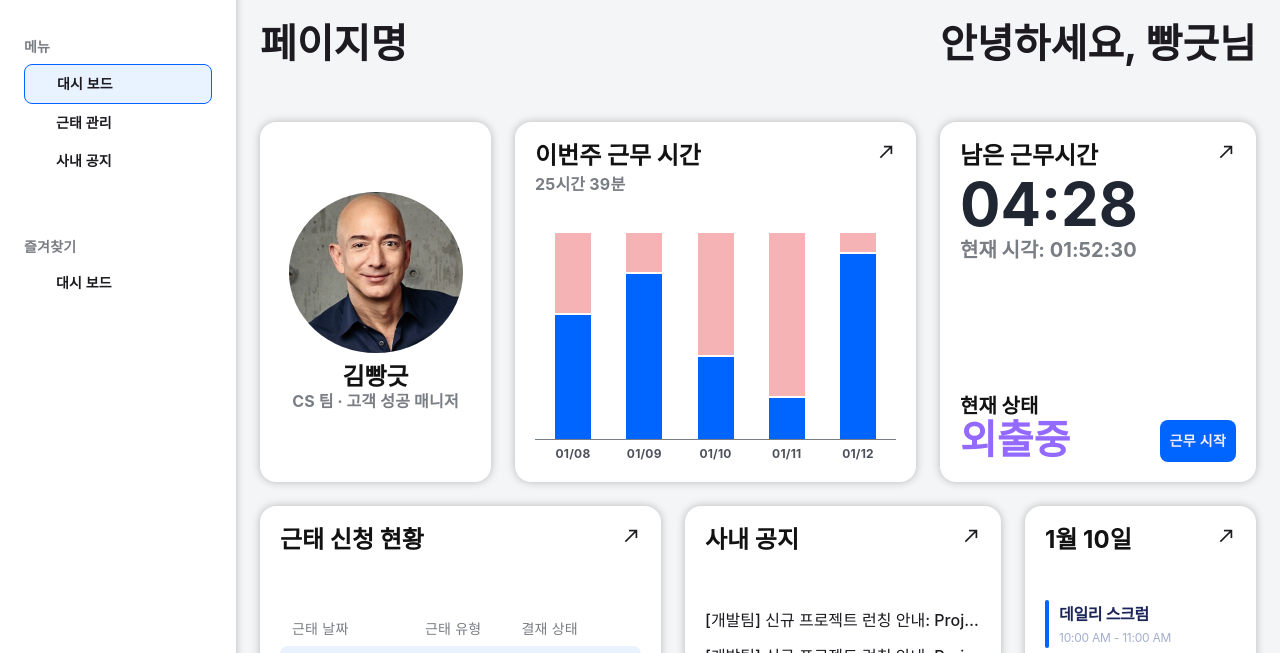
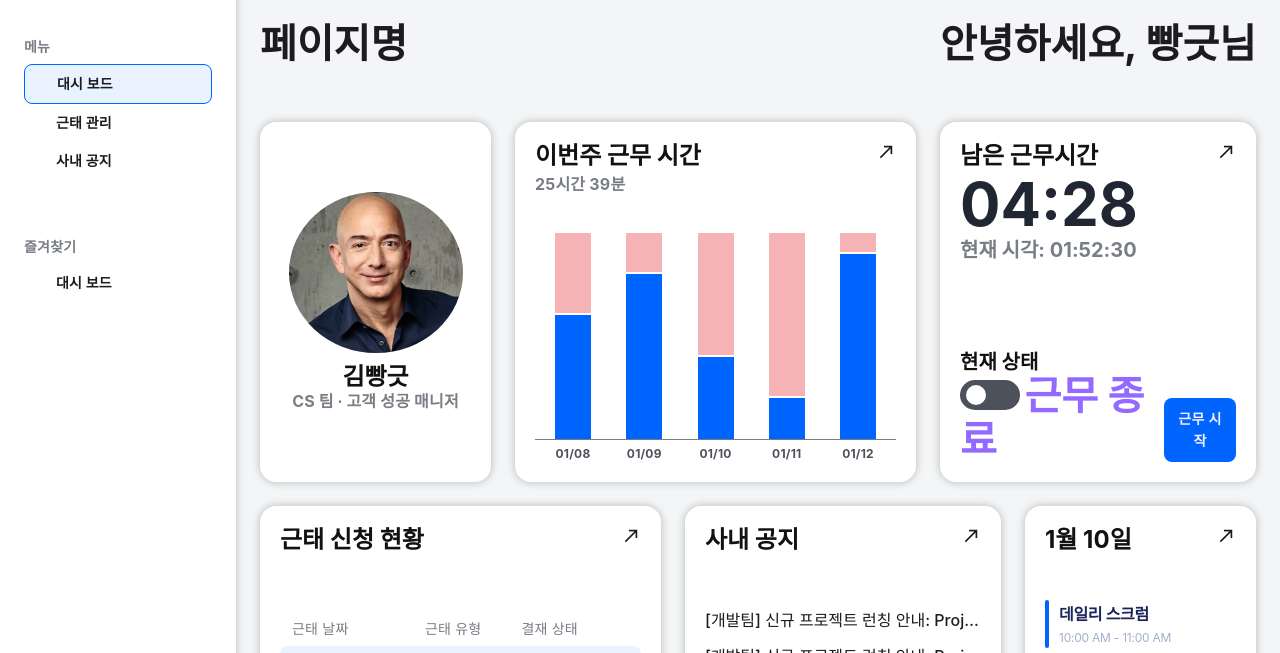
Before and after one commit to Dev-FE-3/toy-project1-team4, a website built with Vite: page index.html in a window 1280 px wide. Shown: the part 78-731 px from the top of the page. Built offline with nearby package versions, Linux system fonts and the light colour scheme; files whose address does not match are found by name.

Commit message:
feat: 근무시작, 근무종료 토글버튼 추가
근무시작, 근무종료 토글버튼 추가

```diff
--- a/src/pages/user/home/home.css
+++ b/src/pages/user/home/home.css
@@ -161,6 +161,51 @@
   font-weight: 700;
   line-height: 24px;
 }
+
+#home .box--time .time-state .time-state__now .now__switch {
+  display: inline-block;
+  position: relative;
+  width: 60px;
+  height: 30px;
+}
+
+#home .box--time .time-state .time-state__now .now__switch .switch__input {
+  position: relative;
+  width: 100%;
+  height: 100%;
+  margin: 0;
+  appearance: none;
+  background-color: var(--grey2);
+  border-radius: 20px;
+  transition: background-color 0.2s linear;
+  cursor: pointer;
+}
+
+#home .box--time .time-state .time-state__now .now__switch .switch__input::before {
+  content: "";
+  position: absolute;
+  top: 5px;
+  left: 6px;
+  width: 20px;
+  height: 20px;
+  background-color: #fff;
+  border-radius: 100%;
+  transition: transform 0.2s ease-in-out;
+}
+
+#home .box--time .time-state .time-state__now .now__switch .switch__input:checked {
+  background-color: var(--pointColor);
+}
+
+#home .box--time .time-state .time-state__now .now__switch .switch__input:checked::before,
+#home .box--time .time-state .time-state__now .now__switch .switch__input:checked::after {
+  transform: translateX(calc(60px - 20px - 12px));
+}
+
+#home .box--time .time-state .time-state__now .now__switch .switch__input:checked::after {
+  opacity: 1;
+}
+
 #home .box--time .time-state .time-state__now .now__label {
   color: #9369FF;
   font-size: 40px;
--- a/src/pages/user/home/home.js
+++ b/src/pages/user/home/home.js
@@ -52,12 +52,15 @@ export const home = function (content) {
         <div class="box__bottom">
           <div class="time-view">
             <span class="time-view__countdown">04:28</span>
-            <span class="time-view__now">현재 시각: <b class="time">00:00</b></span>
+            <span class="time-view__now">현재 시각: <b class="time">00:00:00</b></span>
           </div>
           <div class="time-state">
             <div class="time-state__now">
               <span class="now__title">현재 상태</span>
-              <span class="now__label">외출중</span>
+              <label for="btn-toggle" class="now__switch">
+                <input type="checkbox" id="btn-toggle" class="switch__input">
+              </label>
+              <span class="now__label">근무 종료</span>
             </div>
             <button type="button" class="btn btn--primary">근무 시작</button>
           </div>
@@ -156,30 +159,50 @@ export const home = function (content) {
     </div>
   `;
 
+  // graphFunc
   function graphFunc () {
-    const graphList = document.querySelector('.box--graph .graph__list')
-    const graphItems = graphList.querySelectorAll('.graph__item')
+    const graphList = document.querySelector('.box--graph .graph__list');
+    const graphItems = graphList.querySelectorAll('.graph__item');
 
     graphItems.forEach((item) => {
       item.querySelector('.graph__bar').classList.add('active')
-    })
-  }
-
-  function timerFunc () {
-    let date = new Date()
-    const hours = String(date.getHours()).padStart(2, '0')
-    const minutes = String(date.getMinutes()).padStart(2, '0')
-    const seconds = String(date.getSeconds()).padStart(2, '0')
-    const boxTime = document.querySelector('#home .box--time')
-    const time = boxTime.querySelector('.time-view .time')
-
-    time.innerHTML = `${hours}:${minutes}:${seconds} `
-  }
-
-  timerFunc()
-  setInterval(timerFunc, 1000)
+    });
+  };
 
   window.onload = function() {
-    graphFunc()
-  }
+    graphFunc();
+  };
+
+  // timerFunc
+  function timerFunc () {
+    let date = new Date();
+    const hours = String(date.getHours()).padStart(2, '0');
+    const minutes = String(date.getMinutes()).padStart(2, '0');
+    const seconds = String(date.getSeconds()).padStart(2, '0');
+    const boxTime = document.querySelector('#home .box--time');
+    const time = boxTime.querySelector('.time-view .time');
+
+    time.innerHTML = `${hours}:${minutes}:${seconds}`;
+  };
+
+  timerFunc();
+  setInterval(timerFunc, 1000);
+
+  // userStateFunc
+  const timeState = document.querySelector('.box--time .time-state');
+  const switchInput = timeState.querySelector('.switch__input');
+  const nowSwitch = timeState.querySelector('.now__switch');
+  const nowLabel = timeState.querySelector('.now__label');
+
+  function userStateFunc () {
+    if (switchInput.checked === true) {
+      nowLabel.innerHTML = '근무 시작'
+    } else {
+      nowLabel.innerHTML = '근무 완료'
+    };
+  };
+
+  nowSwitch.addEventListener('click', function () {
+    userStateFunc();
+  });
 }
```
